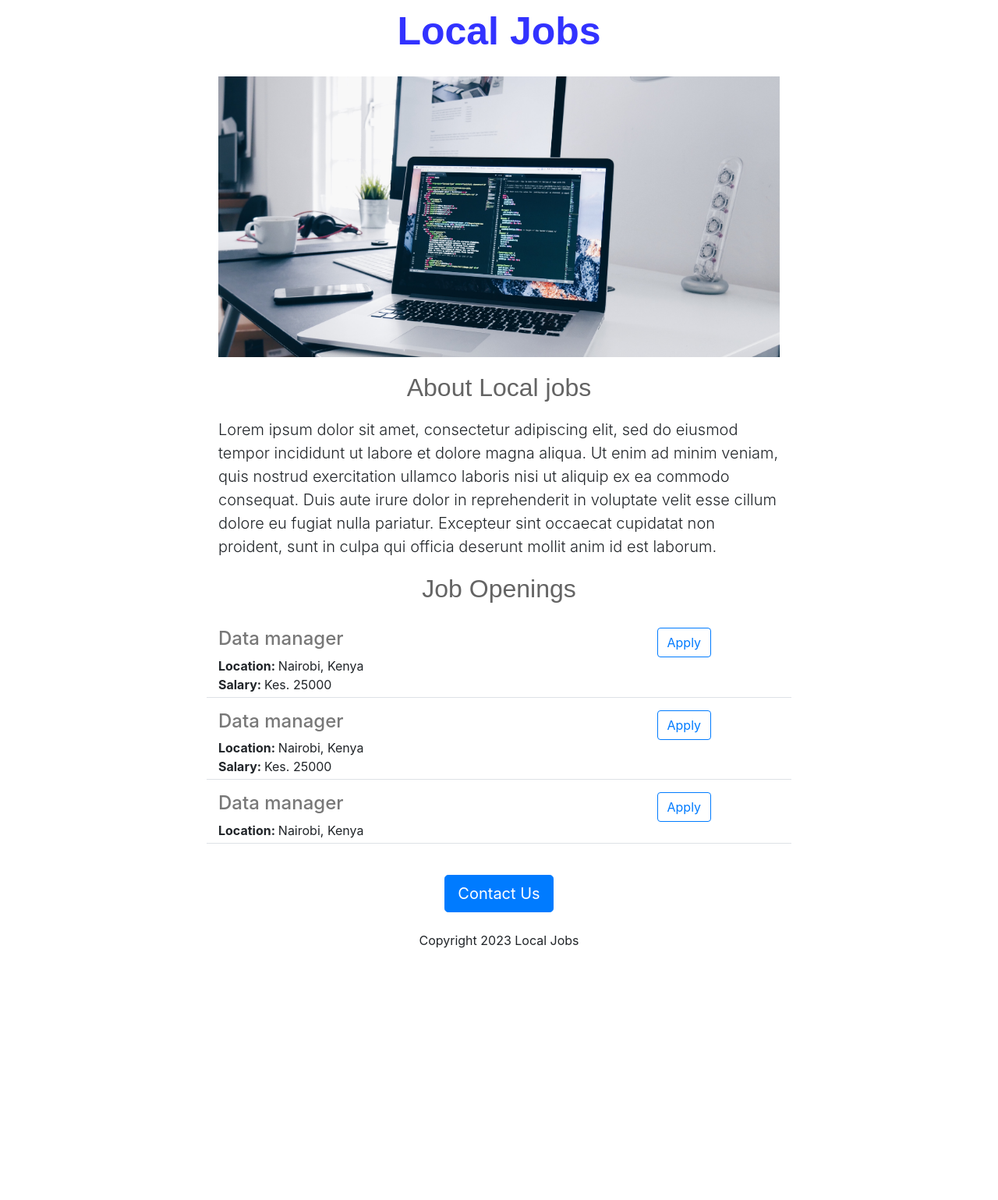
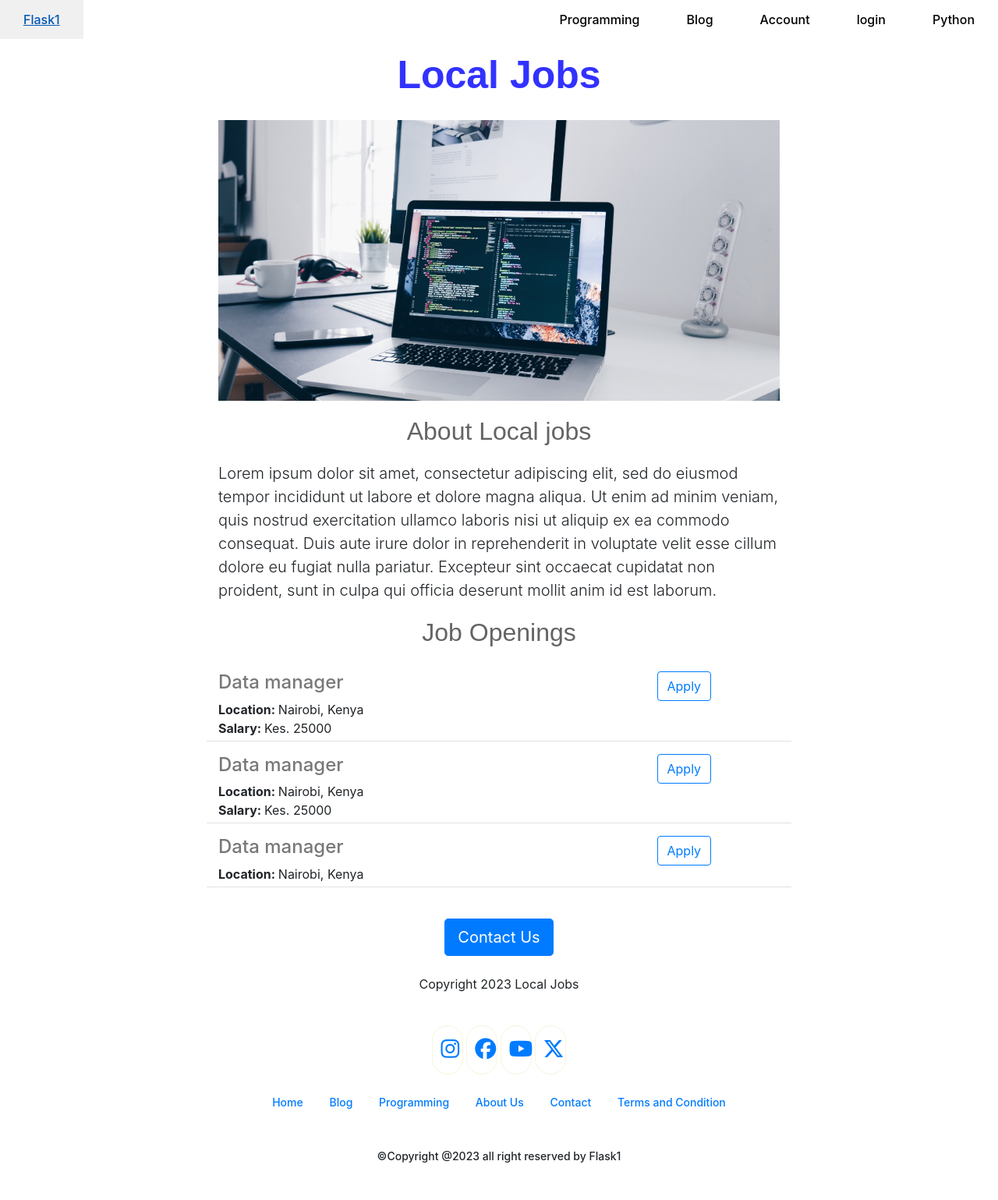
Before and after one commit to vvact/v-2, a Flask app: page / in a window 1280 px wide. Shown: the whole page at 78% size. Before the commit the page ends 1216 px from the top, so only its background shows below. Run offline with Flask 3, Linux system fonts and the light colour scheme.

Commit message:
New commit

```diff
--- a/static/style.css
+++ b/static/style.css
@@ -1,5 +1,88 @@
-*{
+
+<!--navbar-->
+* {
+    margin: 0;
     padding: 0;
-    margin: 0;
-    background-color: black;
-}
+  }
+
+  body{
+    min-height: 100hv;
+    background-size: cover;
+    background-repeat: no-repeat;
+    background-position: center;
+  }
+
+  nav {
+    background-color: white;
+    box-shadow: 3px 3px 5px rgba(0, 0, 0, 0);
+  }
+
+  nav ul {
+    width: 100%;
+    list-style: none;
+    display: flex;
+    justify-content: flex-end;
+    align-items: center;
+  }
+
+  nav li {
+    height: 50px;
+  }
+
+  nav a {
+    height: 100%;
+    padding: 0 30px;
+    text-decoration: none;
+    display: flex;
+    align-items: center;
+    color: black;
+    font-weight: 500;
+  }
+
+  nav a:hover {
+    background-color: #f0f0f0;
+  }
+  nav li:first-child {
+    margin-right: auto;
+  }
+
+  .sidebar {
+    position: fixed;
+    top: 0;
+    right: 0;
+    height: 100vh;
+    width: 250px;
+    z-index: 999;
+    background-color: rgba(255, 255, 255, 0.2);
+    backdrop-filter: blur(10px);
+    box-shadow: -10px 0 10px rgba(0, 0, 0, 0);
+    display: none;
+    flex-direction: column;
+    align-items: flex-start;
+    justify-content: flex-start;
+  }
+
+  .sidebar li {
+    width: 100%;
+  }
+  .sidebar a {
+    width: 100%;
+  }
+  .menu-button{
+      display: none;
+  }
+
+
+  @media(max-width:800px){
+      .hideOnMobile{
+          display: none;
+      }
+      .menu-button{
+          display: block;
+      }
+  }
+  @media(max-width:400px){
+      .sidebar{
+          width: 100%;
+      }
+  }
--- /dev/null
+++ b/templates/footer.html
@@ -0,0 +1,86 @@
+<!DOCTYPE html>
+<html lang="en">
+  <head>
+    <meta charset="UTF-8" />
+    <meta name="viewport" content="width=device-width, initial-scale=1.0" />
+    <title>Document</title>
+    <link
+      rel="stylesheet"
+      href="https://cdnjs.cloudflare.com/ajax/libs/font-awesome/6.5.1/css/all.min.css"
+      integrity="sha512-DTOQO9RWCH3ppGqcWaEA1BIZOC6xxalwEsw9c2QQeAIftl+Vegovlnee1c9QX4TctnWMn13TZye+giMm8e2LwA=="
+      crossorigin="anonymous"
+      referrerpolicy="no-referrer"
+    />
+    <style type="text/css">
+
+        body{
+            padding: 0;
+            margin: 0;
+        }
+
+        .footer{
+            background-color:white;
+            font-weight: 550;
+            font-size: 14px;
+        }
+      .social {
+        text-align: center;
+        padding-top: 25px;
+        padding-bottom: 25px;
+      }
+
+      .social a {
+        font-size: 27px;
+        display: inline-block;
+        border: 1px solid beige;
+        width: 40px;
+        padding: 10px;
+        border-radius: 20px;
+      }
+
+      .social a:hover {
+        background-color: antiquewhite;
+      }
+
+      .footer ul {
+        list-style: none;
+        text-align: center;
+        padding-bottom: 32px;
+      }
+      .footer ul li {
+        display: inline-block;
+        padding: 0px 15px;
+      }
+
+      .footer ul li a {
+        text-decoration: none;
+      }
+      .copy-right{
+        text-align: center;
+        padding-bottom: 30px;
+      }
+    </style>
+  </head>
+  <body>
+    <section class="footer">
+      <div class="social">
+        <a href="#"><i class="fa-brands fa-instagram"></i></a>
+        <a href="#"><i class="fa-brands fa-facebook"></i></a>
+        <a href="#"><i class="fa-brands fa-youtube"></i></a>
+        <a href="#"><i class="fa-brands fa-x-twitter"></i></a>
+      </div>
+
+      <ul>
+        <li><a href="#">Home</a></li>
+        <li><a href="#">Blog</a></li>
+        <li><a href="#">Programming</a></li>
+        <li><a href="#">About Us</a></li>
+        <li><a href="#">Contact</a></li>
+        <li><a href="#">Terms and Condition</a></li>
+      </ul>
+      <p class="copy-right">
+        &#169;Copyright @2023 all right reserved by Flask1
+      </p>
+    </section>
+  </body>
+</html>
--- a/templates/home.html
+++ b/templates/home.html
@@ -51,6 +51,7 @@
   </head>
 
   <body>
+    {% include 'nav.html' %}
     <div id="container">
       <h1>Local Jobs</h1>
 
@@ -84,5 +85,6 @@
         <p class="mt-4 margin-top">Copyright 2023 Local Jobs</p>
       </div>
     </div>
+    {% include 'footer.html' %}
   </body>
 </html>
--- /dev/null
+++ b/templates/nav.html
@@ -0,0 +1,43 @@
+<!DOCTYPE html>
+<html lang="en">
+  <head>
+    <meta charset="UTF-8" />
+    <meta name="viewport" content="width=device-width, initial-scale=1.0" />
+    <title>Document</title>
+
+    <link rel="stylesheet" href="static/style.css" />
+
+  </head>
+  <body>
+    <nav>
+      <ul class="sidebar">
+        <li onclick=hidesidebar()><a href="#"><svg xmlns="http://www.w3.org/2000/svg" height="24" viewBox="0 -960 960 960" width="24"><path d="m256-200-56-56 224-224-224-224 56-56 224 224 224-224 56 56-224 224 224 224-56 56-224-224-224 224Z"/></svg></a></li>
+        <li><a href="#">Programming</a></li>
+        <li><a href="#">Blog</a></li>
+        <li><a href="#">Account</a></li>
+        <li><a href="#">login</a></li>
+        <li><a href="#">Python</a></li>
+      </ul>
+      <ul>
+        <li><a href="#">Flask1</a></li>
+        <li class="hideOnMobile"><a href="#">Programming</a></li>
+        <li class="hideOnMobile"><a href="#">Blog</a></li>
+        <li class="hideOnMobile"><a href="#">Account</a></li>
+        <li class="hideOnMobile"><a href="#">login</a></li>
+        <li class="hideOnMobile"><a href="#">Python</a></li>
+        <li class="menu-button" onclick=showsidebar()><a href="#"><svg xmlns="http://www.w3.org/2000/svg" height="24" viewBox="0 -960 960 960" width="24"><path d="M120-240v-80h720v80H120Zm0-200v-80h720v80H120Zm0-200v-80h720v80H120Z"/></svg></a></li>
+      </ul>
+    </nav>
+    <script>
+        function showsidebar(){
+            const sidebar = document.querySelector('.sidebar')
+            sidebar.style.display = 'flex'
+        }
+
+        function hidesidebar(){
+            const sidebar = document.querySelector('.sidebar')
+            sidebar.style.display = 'none'
+        }
+    </script>
+  </body>
+</html>
```
